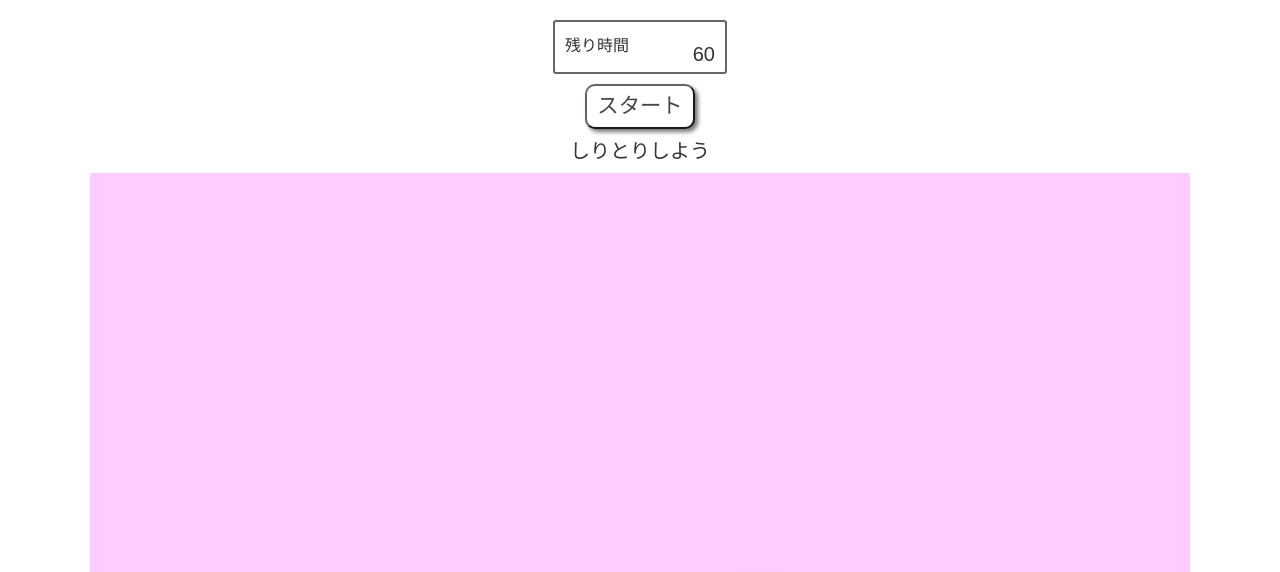
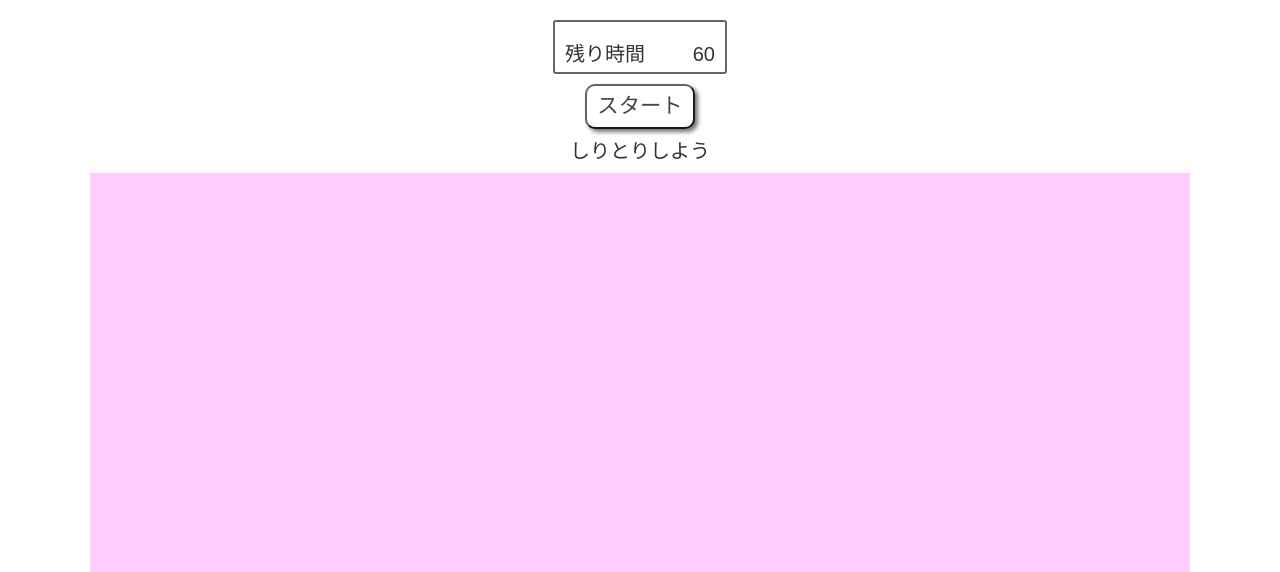
Before and after one commit to bamichan/shiritori-5-21, a Flask app: page /shiritori in a window 1280 px wide. Shown: the part 90-662 px from the top of the page. Run offline with Flask 2, Linux system fonts and the light colour scheme.

Commit message:
最終ページまで作成　shiritori.html

```diff
--- a/templates/shiritori.html
+++ b/templates/shiritori.html
@@ -5,11 +5,11 @@
 <main class="page-contents wrapper">
 
   <div class="timer">
-      <div>残り時間</div>
+      <div><p>残り時間</p></div>
       <p id="limit_time">60</p><!-- ここに残り時間表示 -->
   </div>
   <div class="start_button">
-    <button id="start" class="button">スタート</button>
+      <button id="start" class="button">スタート</button>
   </div>
 
   <p class="">しりとりしよう</p>
@@ -20,10 +20,10 @@
   <p>{{word["id"]}} : {{word["word"]}}</p>
   {% endfor %}
   </div>
-  <form action="/shiritori" method="POST">
-    <input type="text" name="words" id="words" class="inText" placeholder="単語を入力">
-    <input type="submit" value="入力" id="words_submit" class="button button-input">
-    <p>{{error_text}}</p>
+  <form action="/shiritori" method="POST" class="margin-bottom">
+      <input type="text" name="words" id="words" class="inText" placeholder="単語を入力">
+      <input type="submit" value="入力" id="words_submit" class="button button-input">
+      <p>{{error_text}}</p>
   </form>
 </main>
 {% endblock %}
```
